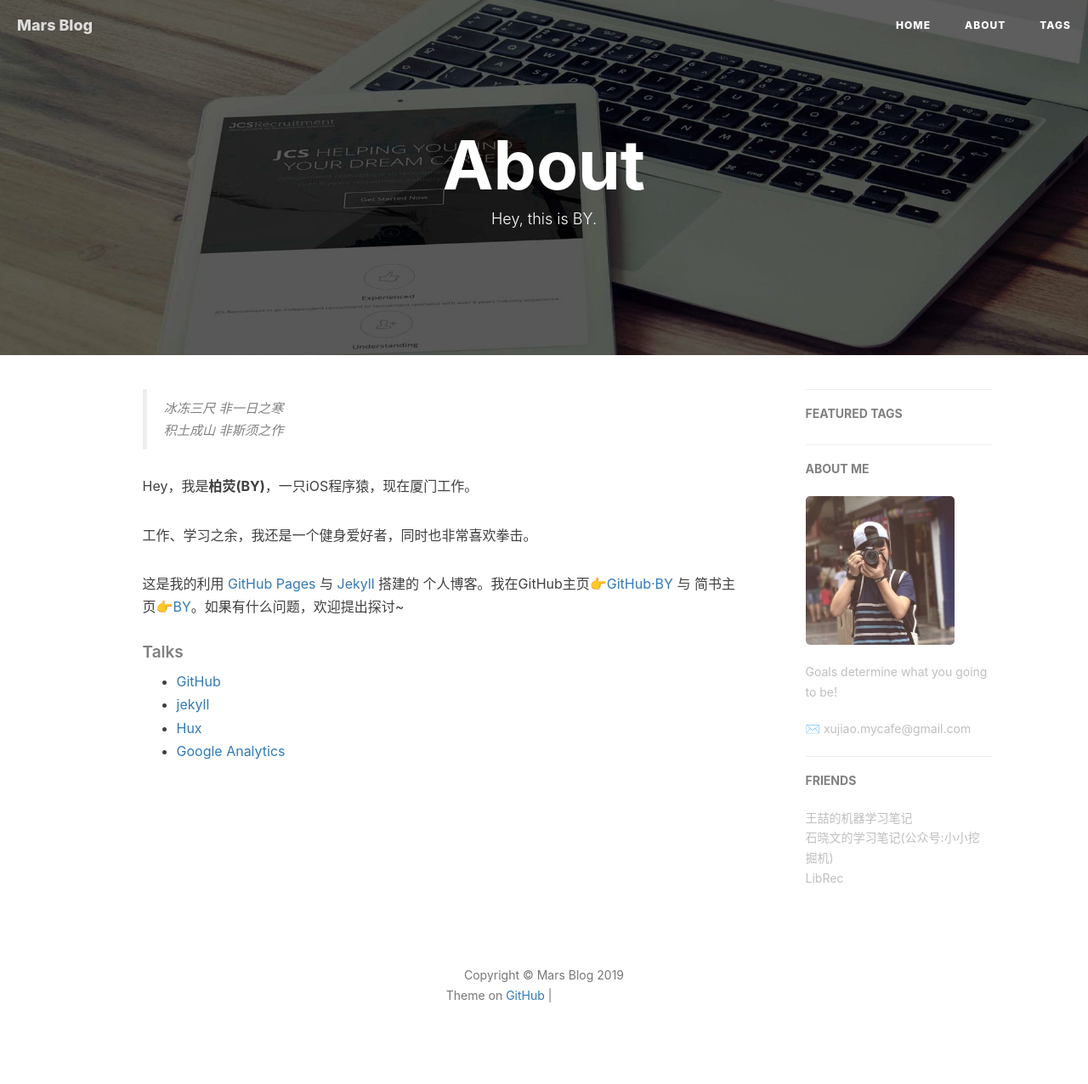
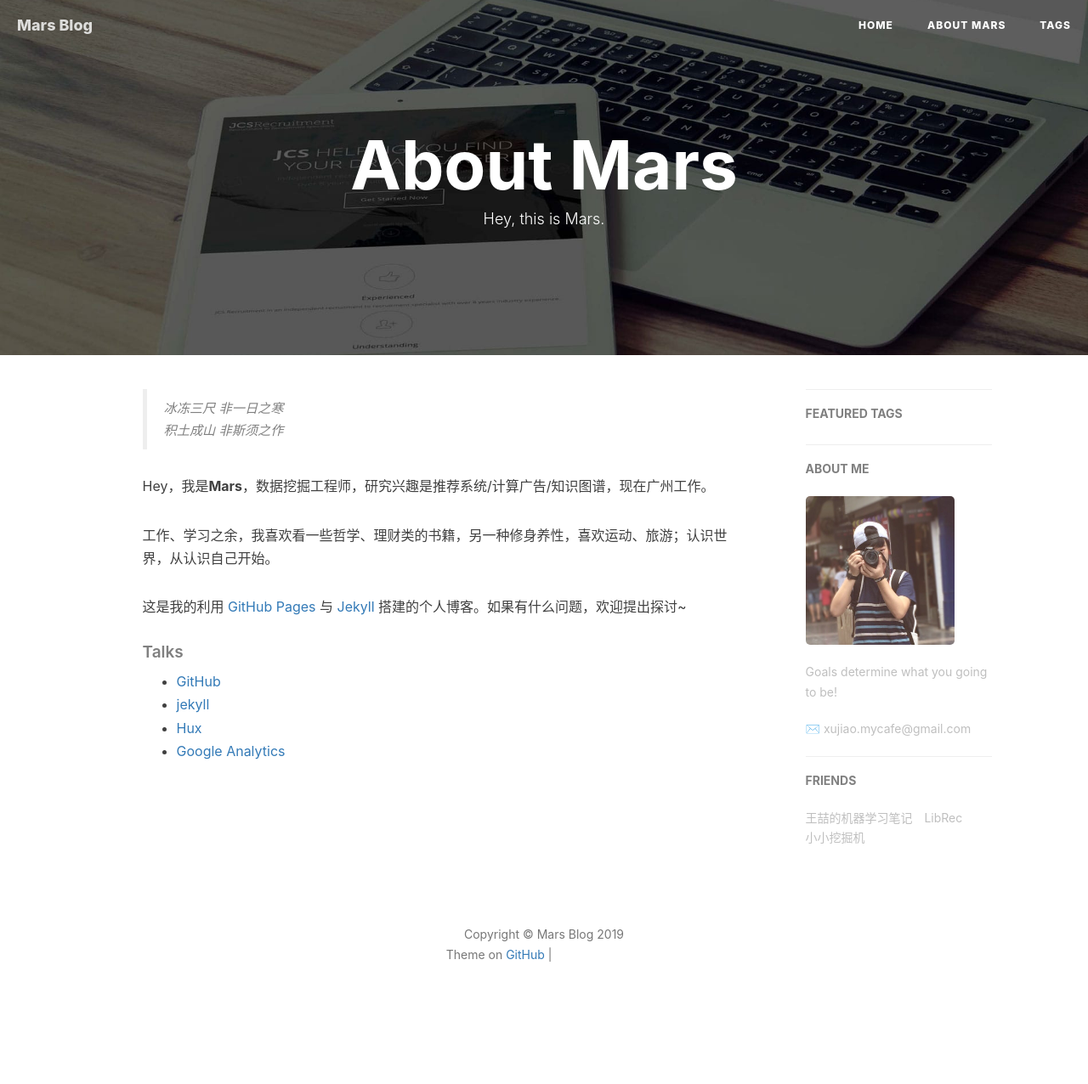
Before and after one commit to MarsX-DM/mars.github.io, a Jekyll site: the page built from about.html, in a window 1280 px wide. Shown: the whole page at 85% size. Built offline with Jekyll 4.4.1, drawn with Linux system fonts in a browser that asks for light colours; nearby versions of some CDN libraries; comment, search, counter and statistics services are not loaded; after the commit the page ends 1228 px from its top, so only the background shows below that; grey boxes are pictures that could not be loaded.

Commit message:
update about

```diff
--- a/_config.yml
+++ b/_config.yml
@@ -102,10 +102,10 @@ friends: [
         title: "王喆的机器学习笔记",
         href: "https://zhuanlan.zhihu.com/wangzhenotes"
     },{
-        title: "石晓文的学习笔记(公众号:小小挖掘机)",
-        href: "https://www.jianshu.com/u/c5df9e229a67"
-    },{
         title: "LibRec",
         href: "https://www.librec.net/"
+    },{
+        title: "小小挖掘机",
+        href: "https://www.jianshu.com/u/c5df9e229a67"
     }
 ]
--- a/about.html
+++ b/about.html
@@ -1,7 +1,7 @@
 ---
 layout: page
-title: "About"
-description: "Hey, this is BY."
+title: "About Mars"
+description: "Hey, this is Mars."
 header-img: "img/post-bg-rwd.jpg"
 ---
 
@@ -18,11 +18,11 @@ header-img: "img/post-bg-rwd.jpg"
     <blockquote><p>冰冻三尺 非一日之寒<br>
     积土成山 非斯须之作</p></blockquote>
 
-    <p>Hey，我是<strong>柏荧(BY)</strong>，一只iOS程序猿，现在厦门工作。</p>
+    <p>Hey，我是<strong>Mars</strong>，数据挖掘工程师，研究兴趣是推荐系统/计算广告/知识图谱，现在广州工作。</p>
 
-    <p>工作、学习之余，我还是一个健身爱好者，同时也非常喜欢拳击。</p>
+    <p>工作、学习之余，我喜欢看一些哲学、理财类的书籍，另一种修身养性，喜欢运动、旅游；认识世界，从认识自己开始。</p>
 
-    <p>这是我的利用 <a href="https://pages.github.com/">GitHub Pages</a> 与 <a href="http://jekyll.com.cn/">Jekyll</a> 搭建的 个人博客。我在GitHub主页<a href="https://github.com/qiubaiying">👉GitHub·BY</a> 与 简书主页<a href="https://http://www.jianshu.com/u/e71990ada2fd">👉BY</a>。如果有什么问题，欢迎提出探讨~</p>
+    <p>这是我的利用 <a href="https://pages.github.com/">GitHub Pages</a> 与 <a href="http://jekyll.com.cn/">Jekyll</a> 搭建的个人博客。如果有什么问题，欢迎提出探讨~</p>
 
     <p></p>
 
@@ -41,11 +41,11 @@ header-img: "img/post-bg-rwd.jpg"
     <blockquote><p>Yet another iOS Developer. <br>
     Yet another Life-long Student.</p></blockquote>
 
-    <p>Hi, I am <strong>Baiying Qiu</strong>，you can call me <strong>BY</strong>. I am an iOS software engineer and currently working in Xiamen</p>
+    <p>Hi, I am <strong>Marsu Xu</strong>. I am data mining engineer, my research interests span recommendation system, computational advertising and knowledge graph. I currently working in Guangzhou.</p>
 
-    <p>This is my personal blog, through making Github Pages and Jekyll.My GitHub  👉 <a href="http://github.com/qiubaiying">Github·BY</a>.</p>
+    <p>This is my personal blog, through making Github Pages and Jekyll. </p>
 
-    <p>I am a sports enthusiast, I like fitness, running and boxing.</p>
+    <p>I like read some books on philosophy and wealth management, reading is a kind of self-cultivation, I also like sports and tourism. To know the world start by knowing oneslef.</p>
 
     <h5>Talks</h5>
 
```
